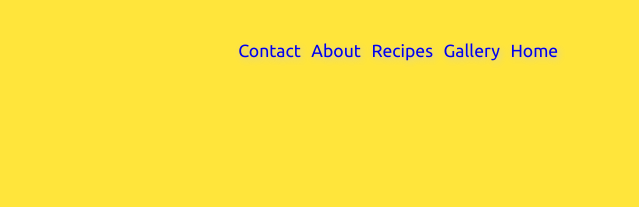
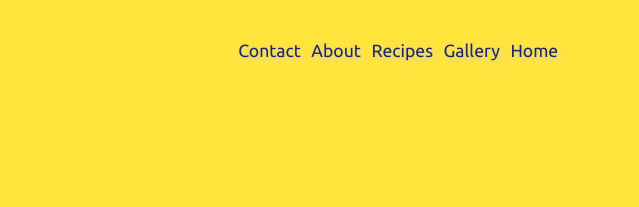
Before and after one commit to gingerlee/spam-musubi, a plain HTML site: page index.html in a window 1280 px wide. Shown: the top 207 px of the page, 641-1280 px from the left. Drawn offline with Linux system fonts and the light colour scheme.

Commit message:
update nav color

```diff
--- a/css/styles.css
+++ b/css/styles.css
@@ -41,6 +41,8 @@ body {
 
 .nav a {
   text-decoration: none;
+  color: #232664;
+
 }
 
 .nav a:hover {
```
